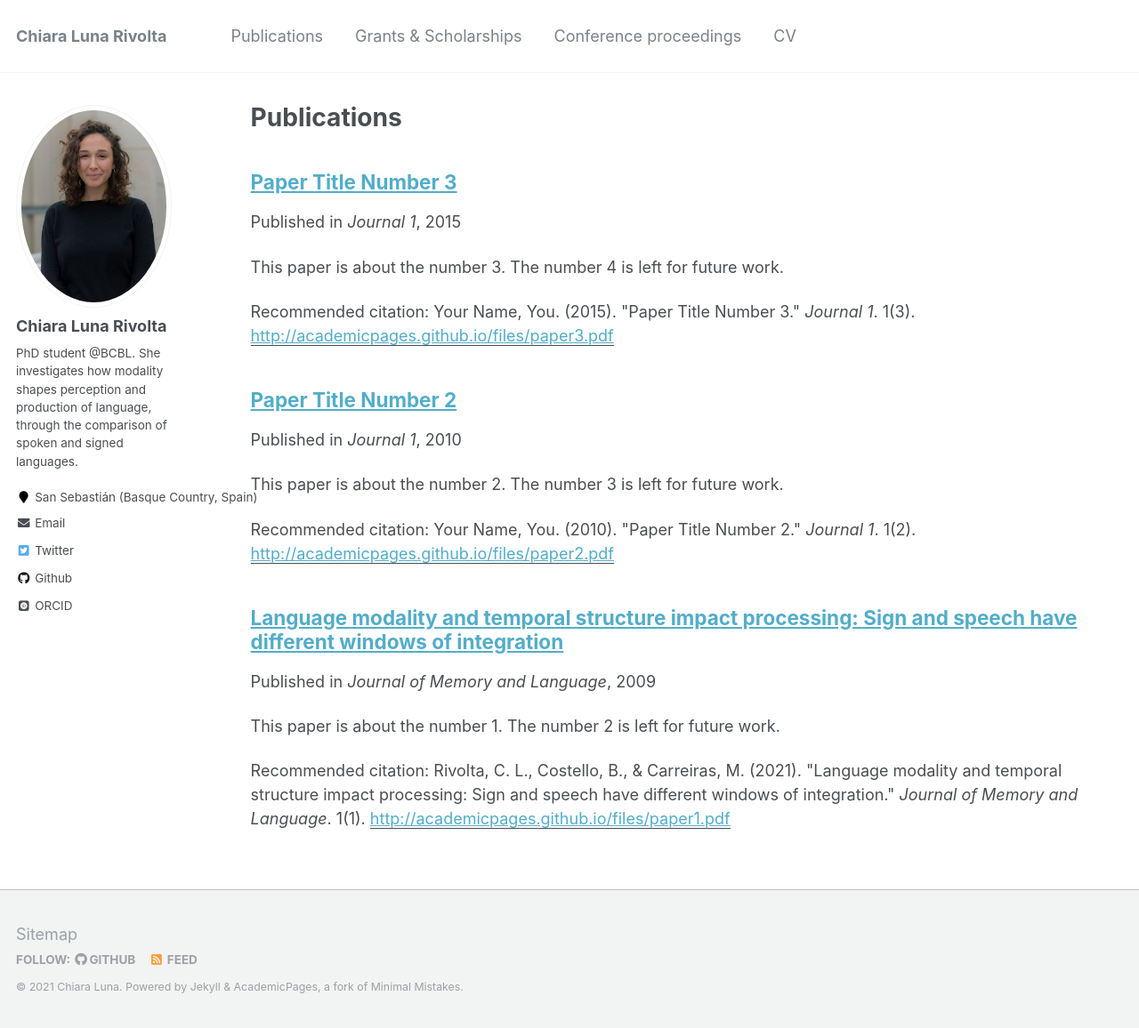
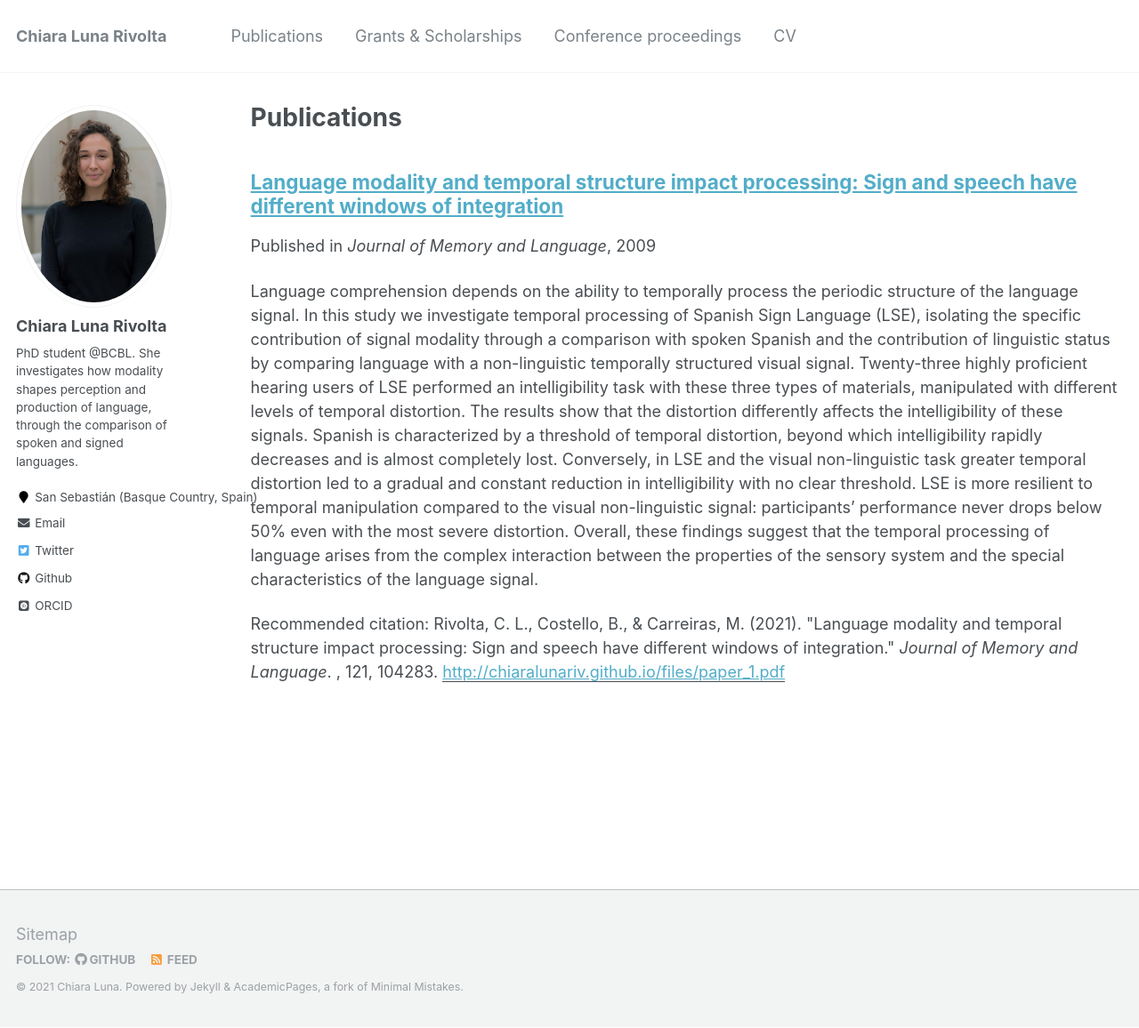
Before and after one commit to chiaralunariv/chiaralunariv.github.io, a Jekyll site: the page built from _pages/publications.md, in a window 1280 px wide and 1156 px high. Shown: the whole window at 89% size. Built offline with Jekyll 4.4.1, drawn with Linux system fonts in a browser that asks for light colours; some web fonts are replaced.

Commit message:
changes to publication file

```diff
--- a/_publications/2009-10-01-paper-title-number-1.md
+++ b/_publications/2009-10-01-paper-title-number-1.md
@@ -2,14 +2,14 @@
 title: "Language modality and temporal structure impact processing: Sign and speech have different windows of integration"
 collection: publications
 permalink: /publication/2009-10-01-paper-title-number-1
-excerpt: 'This paper is about the number 1. The number 2 is left for future work.'
+excerpt: 'Language comprehension depends on the ability to temporally process the periodic structure of the language signal. In this study we investigate temporal processing of Spanish Sign Language (LSE), isolating the specific contribution of signal modality through a comparison with spoken Spanish and the contribution of linguistic status by comparing language with a non-linguistic temporally structured visual signal. Twenty-three highly proficient hearing users of LSE performed an intelligibility task with these three types of materials, manipulated with different levels of temporal distortion. The results show that the distortion differently affects the intelligibility of these signals. Spanish is characterized by a threshold of temporal distortion, beyond which intelligibility rapidly decreases and is almost completely lost. Conversely, in LSE and the visual non-linguistic task greater temporal distortion led to a gradual and constant reduction in intelligibility with no clear threshold. LSE is more resilient to temporal manipulation compared to the visual non-linguistic signal: participants’ performance never drops below 50% even with the most severe distortion. Overall, these findings suggest that the temporal processing of language arises from the complex interaction between the properties of the sensory system and the special characteristics of the language signal.'
 date: 2009-10-01
 venue: 'Journal of Memory and Language'
-paperurl: 'http://academicpages.github.io/files/paper1.pdf'
-citation: 'Rivolta, C. L., Costello, B., & Carreiras, M. (2021). &quot;Language modality and temporal structure impact processing: Sign and speech have different windows of integration.&quot; <i>Journal of Memory and Language</i>. 1(1).'
+paperurl: 'http://chiaralunariv.github.io/files/paper_1.pdf'
+citation: 'Rivolta, C. L., Costello, B., & Carreiras, M. (2021). &quot;Language modality and temporal structure impact processing: Sign and speech have different windows of integration.&quot; <i>Journal of Memory and Language</i>. , 121, 104283.'
 ---
 This paper is about the number 1. The number 2 is left for future work.
 
 [Download paper here](http://chiaralunariv.github.io/files/paper_1.pdf)
 
-Recommended citation: Rivolta, C. L., Costello, B., & Carreiras, M. (2021). &quot;Language modality and temporal structure impact processing: Sign and speech have different windows of integration.&quot; <i>Journal of Memory and Language</i>. 1(1).
+Recommended citation: Rivolta, C. L., Costello, B., & Carreiras, M. (2021). &quot;Language modality and temporal structure impact processing: Sign and speech have different windows of integration.&quot; <i>Journal of Memory and Language</i>. , 121, 104283.
--- a/_publications/2010-10-01-paper-title-number-2.md
+++ /dev/null
@@ -1,15 +0,0 @@
----
-title: "Paper Title Number 2"
-collection: publications
-permalink: /publication/2010-10-01-paper-title-number-2
-excerpt: 'This paper is about the number 2. The number 3 is left for future work.'
-date: 2010-10-01
-venue: 'Journal 1'
-paperurl: 'http://academicpages.github.io/files/paper2.pdf'
-citation: 'Your Name, You. (2010). &quot;Paper Title Number 2.&quot; <i>Journal 1</i>. 1(2).'
----
-This paper is about the number 2. The number 3 is left for future work.
-
-[Download paper here](http://academicpages.github.io/files/paper2.pdf)
-
-Recommended citation: Your Name, You. (2010). "Paper Title Number 2." <i>Journal 1</i>. 1(2).
--- a/_publications/2015-10-01-paper-title-number-3.md
+++ /dev/null
@@ -1,15 +0,0 @@
----
-title: "Paper Title Number 3"
-collection: publications
-permalink: /publication/2015-10-01-paper-title-number-3
-excerpt: 'This paper is about the number 3. The number 4 is left for future work.'
-date: 2015-10-01
-venue: 'Journal 1'
-paperurl: 'http://academicpages.github.io/files/paper3.pdf'
-citation: 'Your Name, You. (2015). &quot;Paper Title Number 3.&quot; <i>Journal 1</i>. 1(3).'
----
-This paper is about the number 3. The number 4 is left for future work.
-
-[Download paper here](http://academicpages.github.io/files/paper3.pdf)
-
-Recommended citation: Your Name, You. (2015). "Paper Title Number 3." <i>Journal 1</i>. 1(3).
```
Also changed, not shown: 11 other files.
